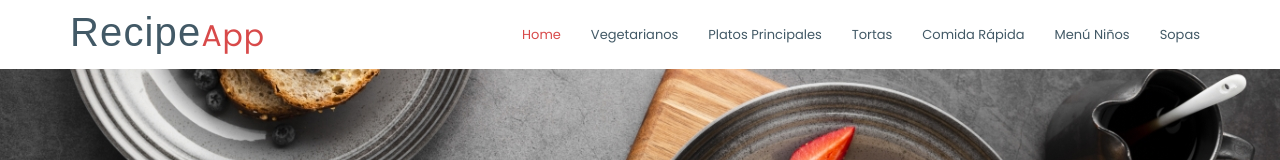
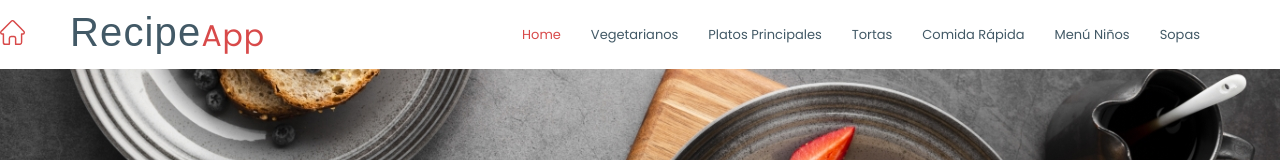
Before and after one commit to ChristianT02/frontend-coding-challenge-aranda, a React (Create React App) app: page / in a window 1280 px wide. Shown: the top 160 px of the page. Built offline with nearby package versions, Linux system fonts and the light colour scheme; a web font is replaced by a local one.

Commit message:
Agrega icono de movil

```diff
--- a/src/components/Header/Desk/index.tsx
+++ b/src/components/Header/Desk/index.tsx
@@ -2,7 +2,7 @@ import MenuDesk from "../../Menu/Desk";
 import TextPrimary from "../../Text/Primary";
 import TextSecondary from "../../Text/Secondary";
 import "./index.scss";
-
+import { ReactComponent as Home } from "../../../assets/icons/ic_home.svg";
 const HeaderDesk = () => {
   return (
     <header className="header">
@@ -17,6 +17,9 @@ const HeaderDesk = () => {
       <div className="menuHead">
         <MenuDesk />
       </div>
+      <div className="menuMobile">
+        <Home />
+      </div>
     </header>
   );
 };
```
